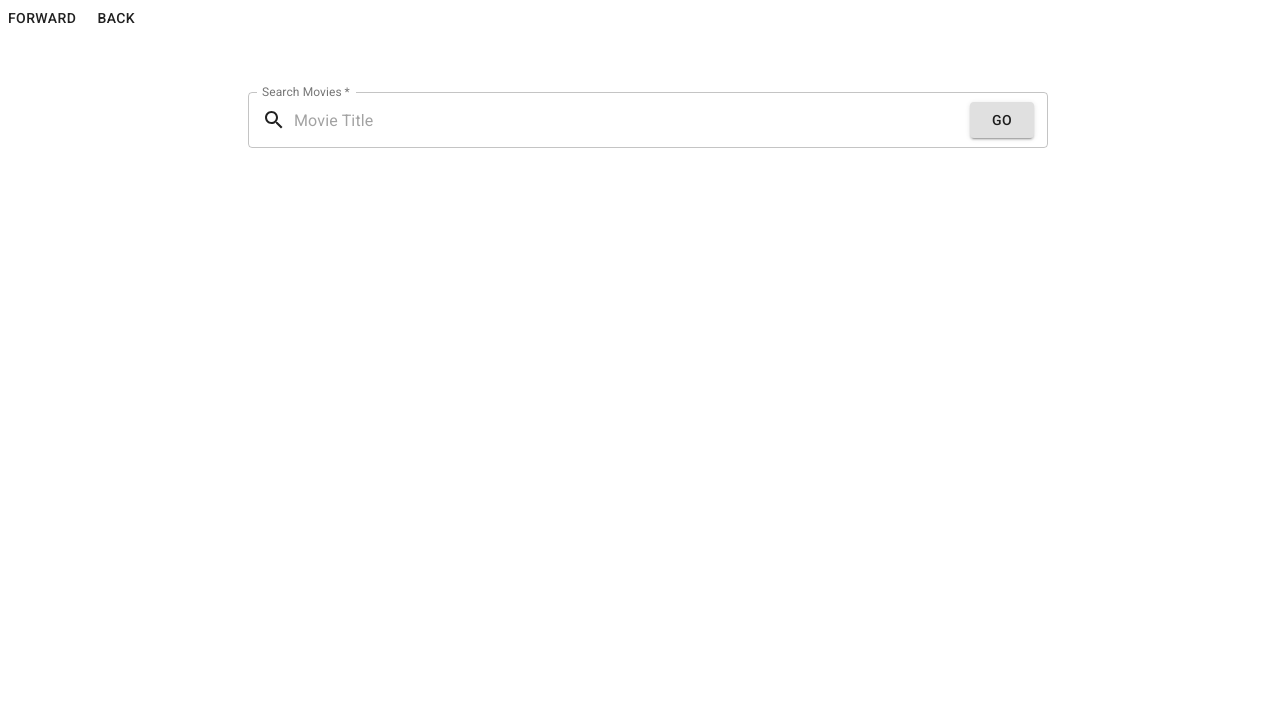
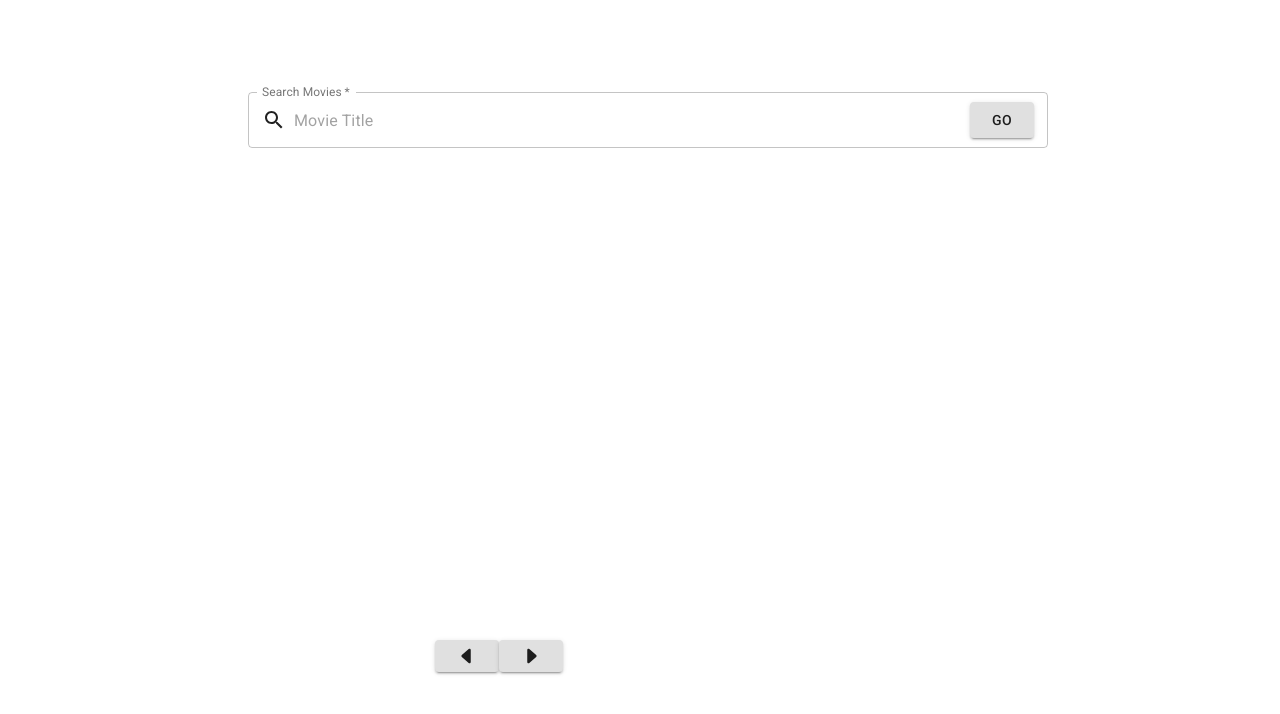
Before and after one commit to LucasLeibs/Shopify-Challenge, a React (Create React App) app: page / in a window 1280 px wide. Shown: the top 714 px of the page. Built offline with nearby package versions, Linux system fonts and the light colour scheme.

Commit message:
styled back and forward toggle buttons, needto figure out adding custom css within material UI styles

```diff
--- a/src/App.css
+++ b/src/App.css
@@ -93,6 +93,9 @@ transform: translate(-50%, -50%);
   height: 200px;
 }
 
-.forward {
-  z-index: 1;
+
+.directional-buttons {
+  position: absolute ;
+  top: 80%;
+  left: 34%;
 }
--- a/src/components/MovieCards.js
+++ b/src/components/MovieCards.js
@@ -1,16 +1,19 @@
 import React, { Component } from 'react'
 
                     import { makeStyles } from '@material-ui/core/styles';
-                    import Card from '@material-ui/core/Card';
-                    import CardActionArea from '@material-ui/core/CardActionArea';
-                    import CardActions from '@material-ui/core/CardActions';
-                    import CardContent from '@material-ui/core/CardContent';
-                    import CardMedia from '@material-ui/core/CardMedia';
+
                     import Button from '@material-ui/core/Button';
-                    import Typography from '@material-ui/core/Typography';
-                    import Paper from '@material-ui/core/Paper';
 
+                    import ArrowForwardIosIcon from '@material-ui/icons/ArrowForwardIos';
+                    import ArrowBackIosIcon from '@material-ui/icons/ArrowBackIos';
 
+                    const useStyles = makeStyles((theme) => ({
+                        root: {
+                          button: {
+                            margin: theme.spacing(1),
+                          },
+                        },
+                      }));
 
 export default class MovieCards extends Component {
     state = {
@@ -40,6 +43,12 @@ export default class MovieCards extends Component {
     }
     render() {
         {console.log(this.props.movies)}
+        const backward = <svg xmlns="http://www.w3.org/2000/svg" width="20" height="20" fill="currentColor" class="bi bi-caret-left-fill" viewBox="0 0 16 16">
+        <path d="M3.86 8.753l5.482 4.796c.646.566 1.658.106 1.658-.753V3.204a1 1 0 0 0-1.659-.753l-5.48 4.796a1 1 0 0 0 0 1.506z"/>
+      </svg>
+      const forward = <svg xmlns="http://www.w3.org/2000/svg" width="20" height="20" fill="currentColor" class="bi bi-caret-right-fill" viewBox="0 0 16 16">
+      <path d="M12.14 8.753l-5.482 4.796c-.646.566-1.658.106-1.658-.753V3.204a1 1 0 0 1 1.659-.753l5.48 4.796a1 1 0 0 1 0 1.506z"/>
+    </svg>
         return (
             <div>
             <div className="row">
@@ -56,8 +65,11 @@ export default class MovieCards extends Component {
                 ))}
 
             </div>
-            <Button onClick={e => this.handleMoreMovies(e)} className="forward">forward</Button>
-            <Button onClick={e => this.handleMoreMoviesBack(e)} className="forward">back</Button>
+            <div className="directional-buttons">
+
+            <Button  variant="contained" onClick={e => this.handleMoreMoviesBack(e)}>{backward}</Button>
+            <Button variant="contained" onClick={e => this.handleMoreMovies(e)} >{forward}</Button>
+            </div>
             </div>
         )
     }
```
Also changed, not shown: 1 other file (tests, documents, lock files or other folders).
